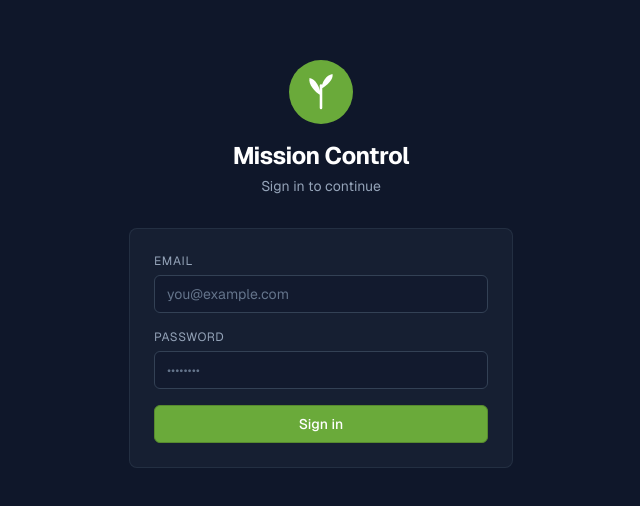
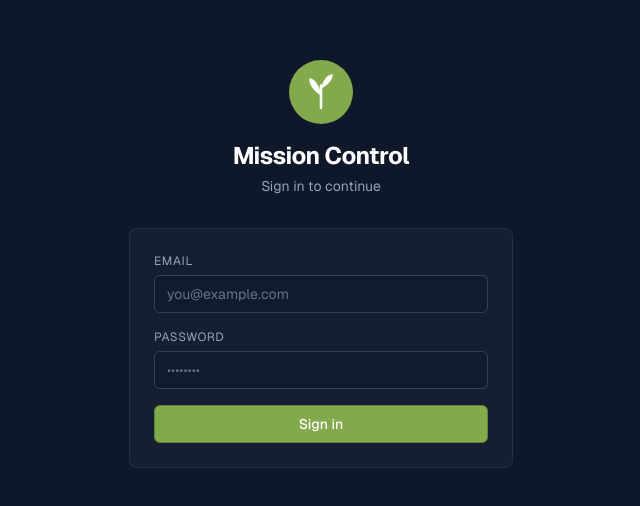
Before and after one commit to Logan69420232/mission-control, a Next.js app: page /login in a window 1280 px wide. Shown: the part 136-642 px from the top of the page, without its empty margins (319-959 px from the left). Built offline with nearby package versions, Linux system fonts and the light colour scheme.

Commit message:
Fix brand colour to #82aa4b and logo SVG

```diff
--- a/src/app/page.tsx
+++ b/src/app/page.tsx
@@ -48,12 +48,12 @@ interface WeeklyUsage {
 
 function StatusBadge({ status }: { status: string }) {
   const colors: Record<string, string> = {
-    active: "bg-[#6aaa3a]/20 text-[#6aaa3a] border-[#6aaa3a]/30",
+    active: "bg-[#82aa4b]/20 text-[#82aa4b] border-[#82aa4b]/30",
     idle: "bg-slate-500/20 text-slate-400 border-slate-500/30",
     "running task": "bg-yellow-500/20 text-yellow-400 border-yellow-500/30",
     pending: "bg-slate-500/20 text-slate-400 border-slate-500/30",
     running: "bg-yellow-500/20 text-yellow-400 border-yellow-500/30",
-    done: "bg-[#6aaa3a]/20 text-[#6aaa3a] border-[#6aaa3a]/30",
+    done: "bg-[#82aa4b]/20 text-[#82aa4b] border-[#82aa4b]/30",
     failed: "bg-red-500/20 text-red-400 border-red-500/30",
   };
   return (
--- a/src/components/Logo.tsx
+++ b/src/components/Logo.tsx
@@ -7,7 +7,7 @@ export default function Logo({ size = 40 }: { size?: number }) {
       fill="none"
       xmlns="http://www.w3.org/2000/svg"
     >
-      <circle cx="50" cy="50" r="50" fill="#6aaa3a" />
+      <circle cx="50" cy="50" r="50" fill="#82aa4b" />
       {/* Stem */}
       <path
         d="M50 75 C50 75 50 45 50 40"
--- a/tailwind.config.ts
+++ b/tailwind.config.ts
@@ -12,7 +12,7 @@ const config: Config = {
         background: "var(--background)",
         foreground: "var(--foreground)",
         "nfs-green": {
-          DEFAULT: "#6aaa3a",
+          DEFAULT: "#82aa4b",
           dark: "#578a2e",
         },
       },
```
